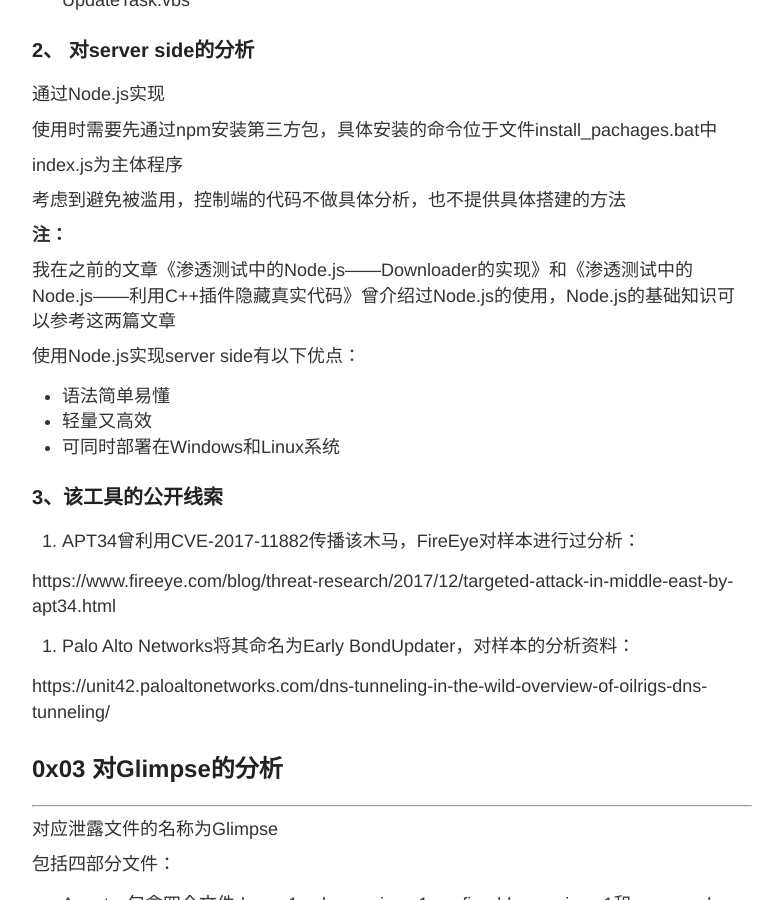
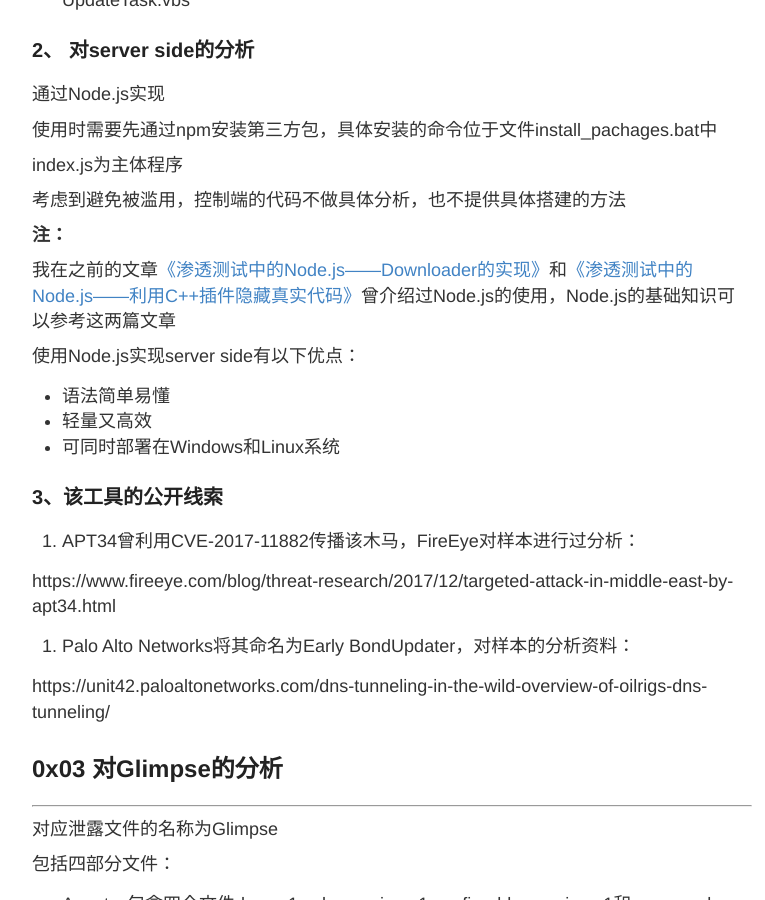
Before and after one commit to 3gstudent/backup-3gstudent.github.io, a Jekyll site: the page built from _posts/2019-4-19-对APT34泄露工具的分析——PoisonFrog和Glimpse.md, in a window 1280 px wide and 900 px high, scrolled down 2016 px. Shown: the whole window, without its empty margins (248-1013 px from the left). Built offline with Jekyll 4.4.1, drawn with Linux system fonts in a browser that asks for light colours; part of the change alters nothing that is shown.

```diff
--- a/_posts/2019-4-19-对APT34泄露工具的分析——PoisonFrog和Glimpse.md
+++ b/_posts/2019-4-19-对APT34泄露工具的分析——PoisonFrog和Glimpse.md
@@ -94,7 +94,7 @@ index.js为主体程序
 
 **注：**
 
-我在之前的文章《渗透测试中的Node.js——Downloader的实现》和《渗透测试中的Node.js——利用C++插件隐藏真实代码》曾介绍过Node.js的使用，Node.js的基础知识可以参考这两篇文章
+我在之前的文章[《渗透测试中的Node.js——Downloader的实现》](https://3gstudent.github.io/3gstudent.github.io/%E6%B8%97%E9%80%8F%E6%B5%8B%E8%AF%95%E4%B8%AD%E7%9A%84Node.js-Downloader%E7%9A%84%E5%AE%9E%E7%8E%B0/)和[《渗透测试中的Node.js——利用C++插件隐藏真实代码》](https://3gstudent.github.io/3gstudent.github.io/%E6%B8%97%E9%80%8F%E6%B5%8B%E8%AF%95%E4%B8%AD%E7%9A%84Node.js-%E5%88%A9%E7%94%A8C++%E6%8F%92%E4%BB%B6%E9%9A%90%E8%97%8F%E7%9C%9F%E5%AE%9E%E4%BB%A3%E7%A0%81/)曾介绍过Node.js的使用，Node.js的基础知识可以参考这两篇文章
 
 使用Node.js实现server side有以下优点：
 
```
